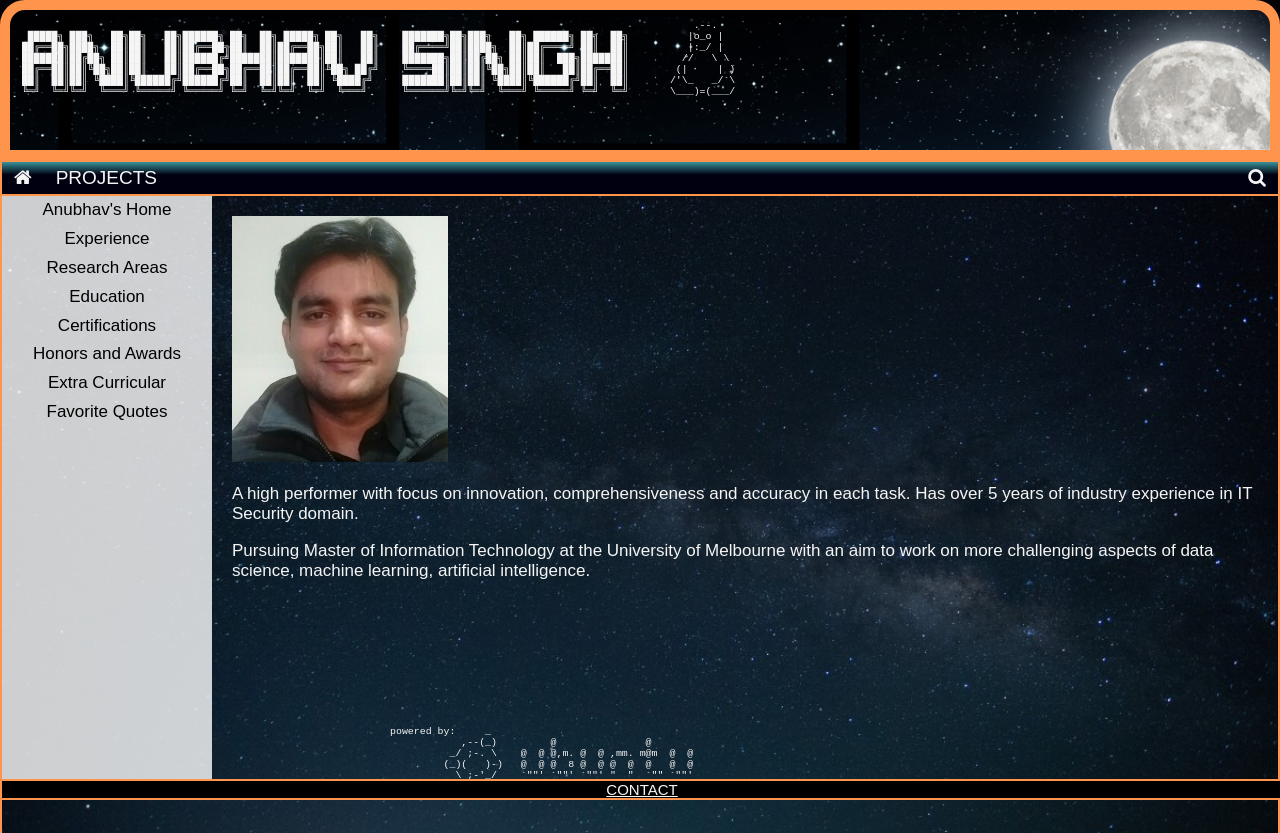
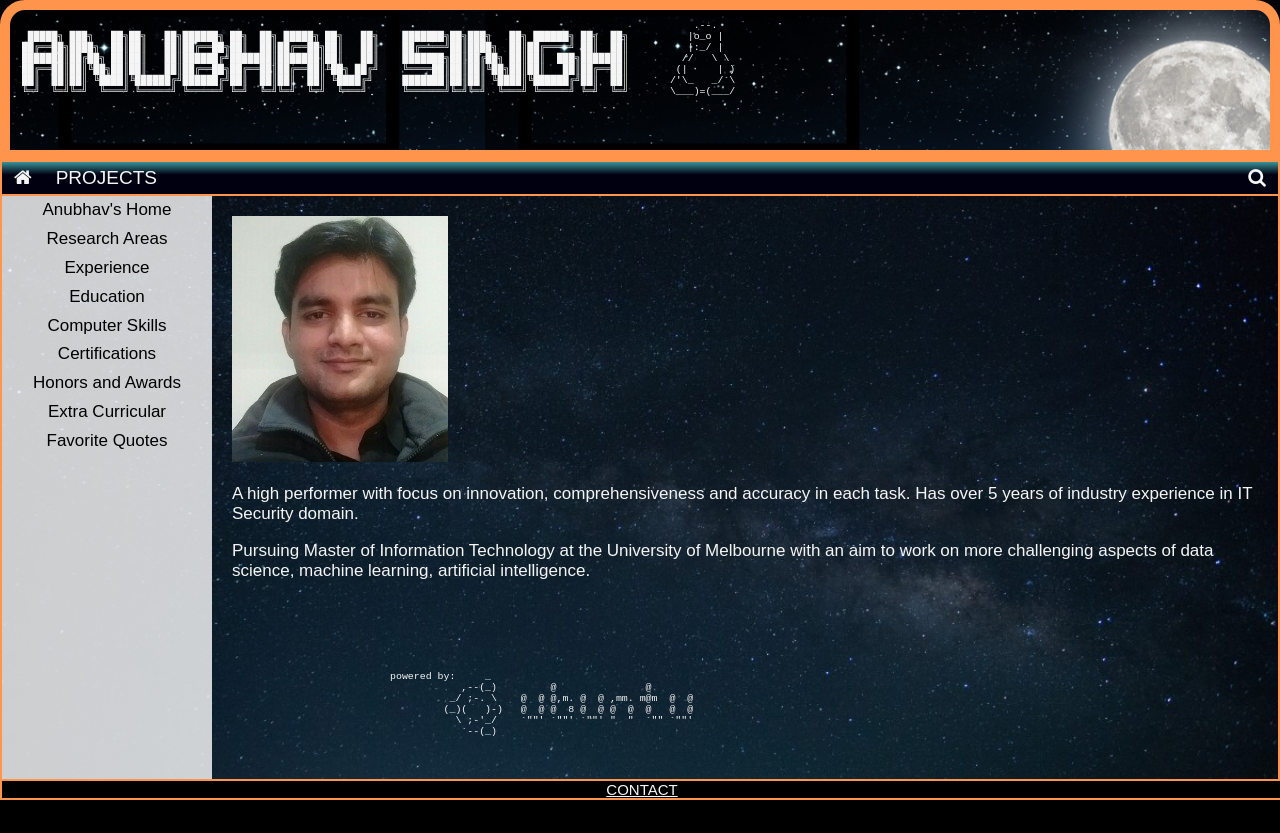
Before and after one commit to anubhav-cs/anubhav-cs.github.com, a plain HTML site: page index.html in a window 1280 px wide. After the commit the page ends 800 px from the top, so only its background shows below. Drawn offline with Linux system fonts and the light colour scheme.

Commit message:
Updated files

```diff
--- a/index.html
+++ b/index.html
@@ -58,9 +58,10 @@
             <div class="main-body">
                 <div class="side-pane">
                     <a href="" title="About">Anubhav's Home</a>
+                    <a href="" title="Research Areas">Research Areas</a>
                     <a href="" title="Experience">Experience</a>
-                    <a href="" title="Research Areas">Research Areas</a>
                     <a href="" title="Education">Education</a>
+                    <a href="" title="Computer Skills">Computer Skills</a>
                     <a href="" title="Certifications">Certifications</a>
                     <a href="" title="Awards">Honors and Awards</a>
                     <a href="" title="Extra Curricular">Extra Curricular</a>
--- a/styles/outer-layout.css
+++ b/styles/outer-layout.css
@@ -169,7 +169,7 @@ div {
     margin-left: 210px;
     font-size: 17px;
     padding: 20px;
-    min-height: calc(100vh - 310px);
+    min-height: calc(100vh - 365px);
     overflow:auto;
 }
 
```
